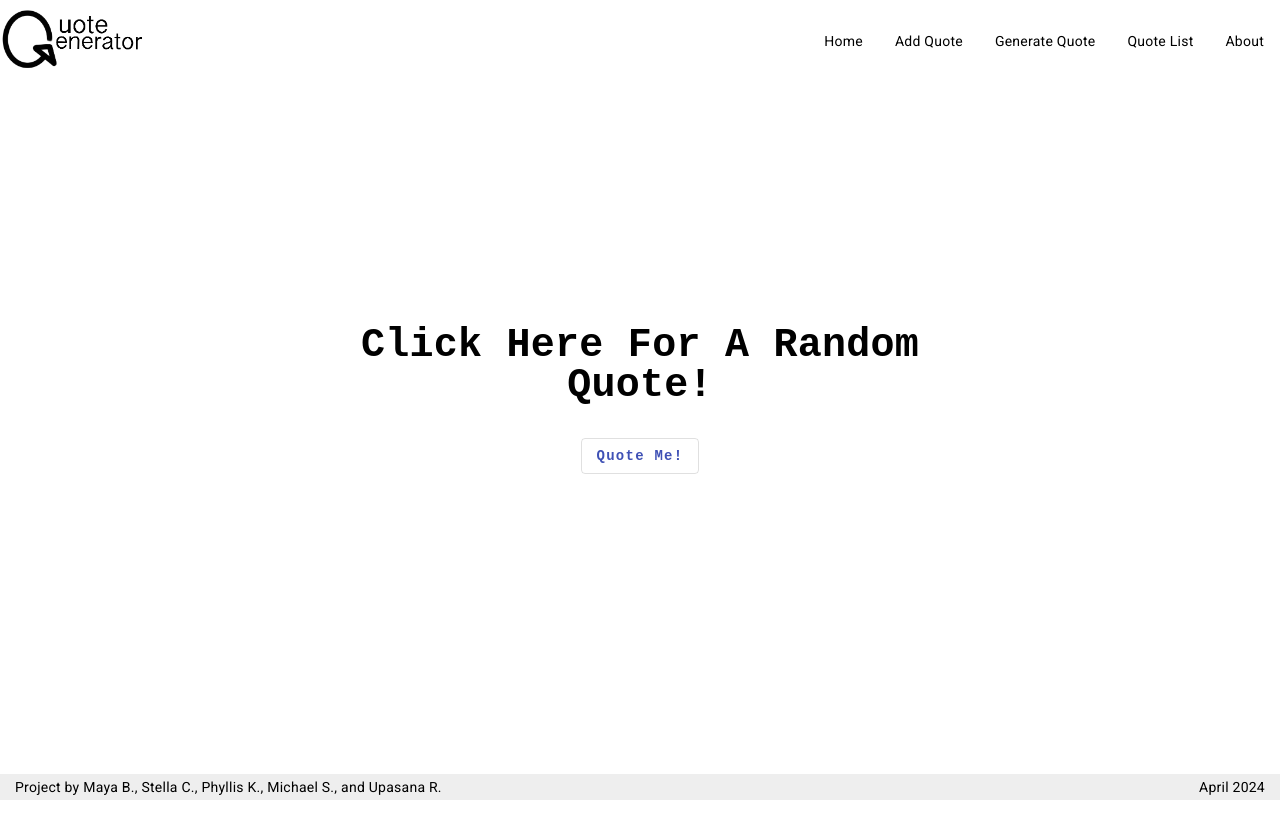
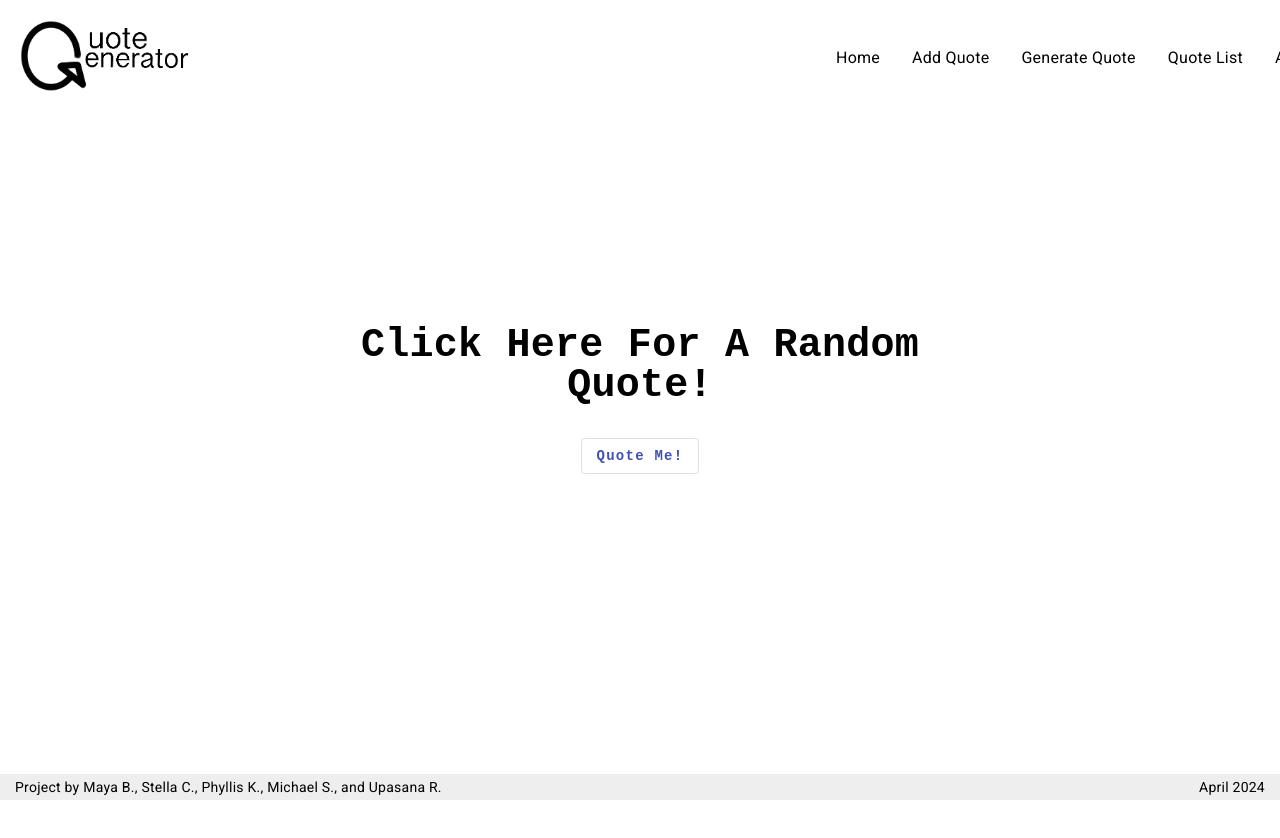
Before and after one commit to pkanGitHub/quote-generator, an Angular app in the folder quote-generator/: page / in a window 1280 px wide. Shown: the top 838 px of the page. Built offline with nearby package versions, Linux system fonts and the light colour scheme.

Commit message:
adjust navbar styling for window size change

```diff
--- a/quote-generator/src/app/header/header.component.css
+++ b/quote-generator/src/app/header/header.component.css
@@ -4,11 +4,13 @@
     display: flex;
     justify-content: space-between; /* Align items to the start and end of the container */
     align-items: center;
+    text-wrap: nowrap;  /* text don't go on next line when window size change */
   }
 
   .navbar .logo img {
-    width: 150px;
+    width: 180px;
     height: auto;
+    margin: 5% 10%;
   }
 
   .navbar .navbar-links {
@@ -16,15 +18,18 @@
     margin: 0;
     padding: 0;
     display: flex;
-  }
+    /* margin-left: auto; */
 
-  .navbar .navbar-links {
-    margin-left: auto;
+    /* make sure nav links stays on the right when window size change */
+    position: relative;
+    width: 100%;
+    left: 50%;
   }
 
   .navbar .navbar-links li a {
     display: block;
     color: black; /* Example link color */
+    font-size: medium;
     text-align: center;
     padding: 14px 16px;
     text-decoration: none;
```
